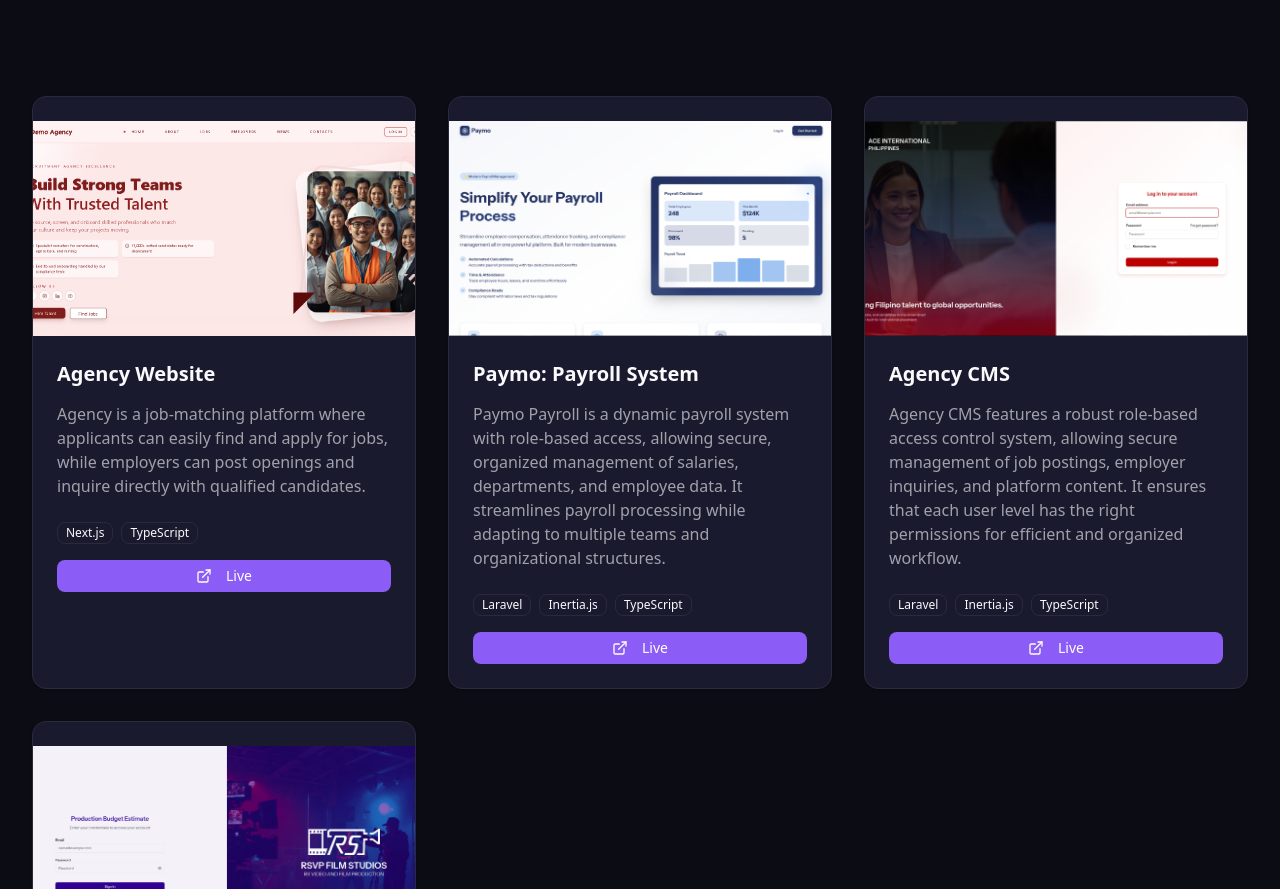
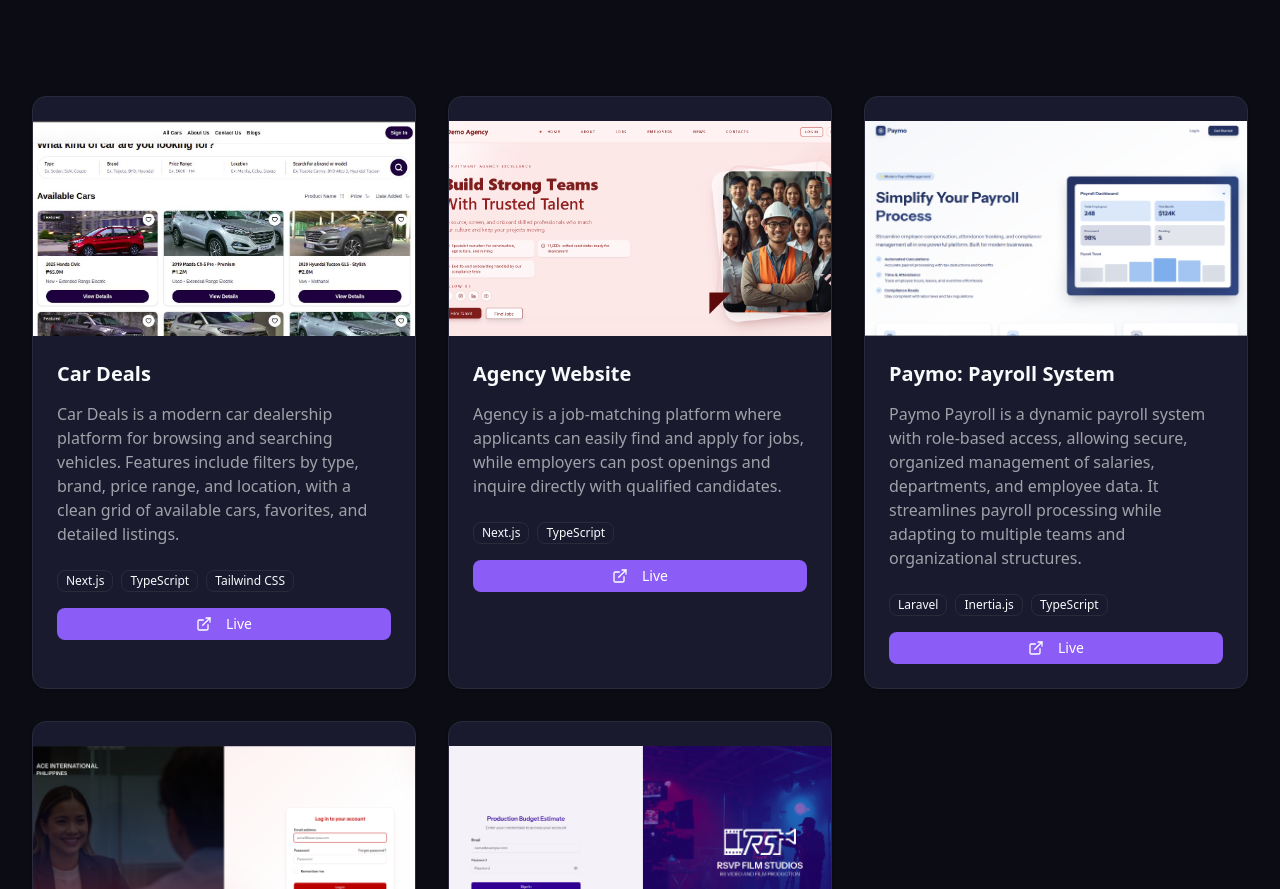
Before and after one commit to KELSZ22/rework-portfolio, a Next.js app: page /projects in a window 1280 px wide. Shown: the part 520-1409 px from the top of the page. Built offline with nearby package versions, Linux system fonts and the light colour scheme.

Commit message:
Add new project "Car Deals" and associated image; create bun.lock file

```diff
--- a/src/data/projects.ts
+++ b/src/data/projects.ts
@@ -1,6 +1,18 @@
 import { Project } from "@/components/project-card";
 
 export const projects: Project[] = [
+  {
+    id: 14,
+    title: "Car Deals",
+    description:
+      "Car Deals is a modern car dealership platform for browsing and searching vehicles. Features include filters by type, brand, price range, and location, with a clean grid of available cars, favorites, and detailed listings.",
+    longDescription:
+      "A car marketplace web application with comprehensive search and filter capabilities. Users can search by vehicle type (Sedan, SUV, Coupe), brand (Toyota, BYD, Hyundai), price range, and location (Manila, Cebu, Davao). The platform displays available cars in an intuitive grid with featured listings, wishlist favorites, and detailed view options for each vehicle.",
+    image: "/app-images/car-deals.jpeg",
+    technologies: ["Next.js", "TypeScript", "Tailwind CSS"],
+    category: "Web Development",
+    live: "https://car-deals-store-front.vercel.app/",
+  },
   {
     id: 2,
     title: "Agency Website",
```
Also changed, not shown: public/app-images/car-deals.jpeg (added), 1 other file (tests, documents, lock files or other folders).
